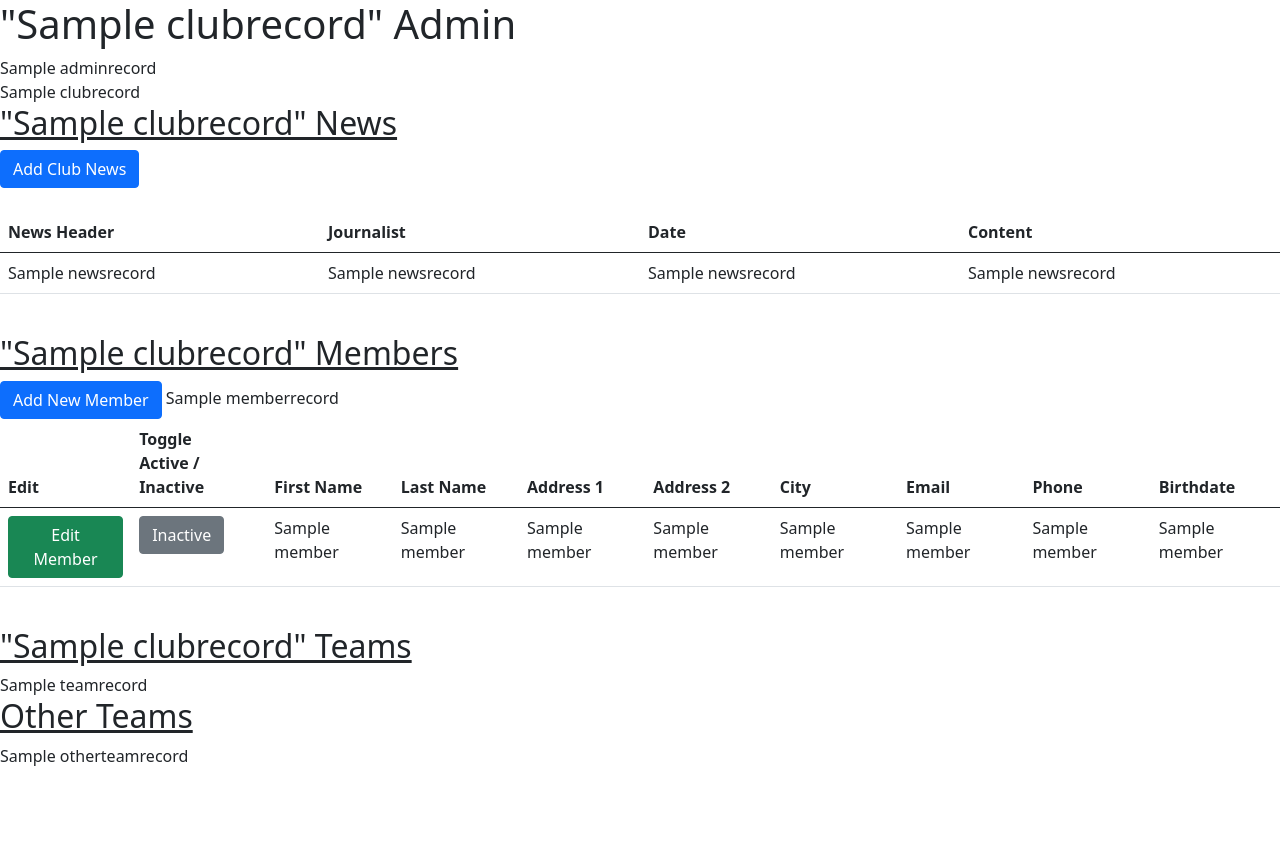
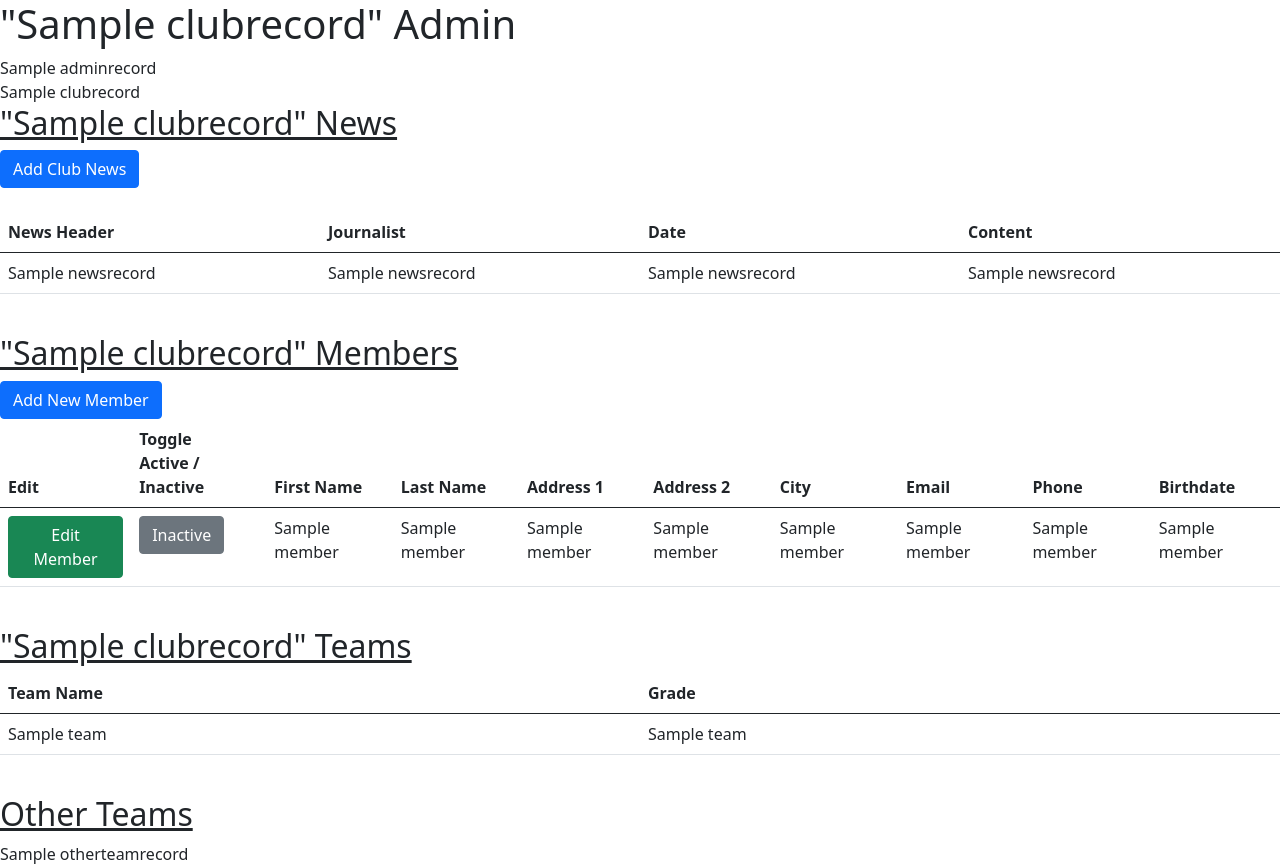
Before and after one commit to harrykhlo/rugby_club, a Flask app: template templates/admin.html in a window 1280 px wide. Before the commit the page ends 766 px from the top, so only its background shows below. Run offline with Flask 2, Linux system fonts and the light colour scheme; the template is opened without the code that fills it: most values are stand-ins (such as "Sample title", 1, 10 or a date in 2020).

Commit message:
added 'list of club teams' on admin page at admin.html

```diff
--- a/app.py
+++ b/app.py
@@ -190,8 +190,13 @@ def admin():
     # print(memberrecord)
 
     cur.execute(
-        "select * from teams where ClubID = %s order by TeamName;", (clubid,))
+        "select * from teams join grades on teams.TeamGrade = grades.GradeID where ClubID = %s order by GradeMinimumAge;", (clubid,))
     teamrecord = cur.fetchall()
+
+    # cur.execute(
+    #     "select * from teams where ClubID = %s order by TeamName;", (clubid,))
+    # teamrecord = cur.fetchall()
+
     # print(teamrecord)
 
     cur.execute(
--- a/templates/admin.html
+++ b/templates/admin.html
@@ -33,7 +33,7 @@
     <br>
     <h2><u>"{{clubrecord[1]}}" Members</u></h2>
     <a class="btn btn-primary" href="/admin/member/add?adminid={{adminrecord[0]}}" role="button">Add New Member</a>
-    {{memberrecord}}
+    <!-- {{memberrecord}} -->
 
     <table class="table table-hover">
         <thead>
@@ -59,7 +59,24 @@
 
     <br>
     <h2><u>"{{clubrecord[1]}}" Teams</u></h2>
-    {{teamrecord}}
+    <!-- {{teamrecord}} -->
+
+    <table class="table table-hover">
+      <thead>
+        <tr>
+          <th>Team Name</th><th>Grade</th>
+        </th>
+      </thead>
+      <tbody>
+          {% for team in teamrecord %}
+          <tr>
+              <td>{{team[2]}}</td><td>{{team[5]}}</td>
+          </tr>
+          {% endfor %}
+      </tbody>
+  </table>
+
+
     <br>
     <h2><u>Other Teams</u></h2>
     {{otherteamrecord}}
```
